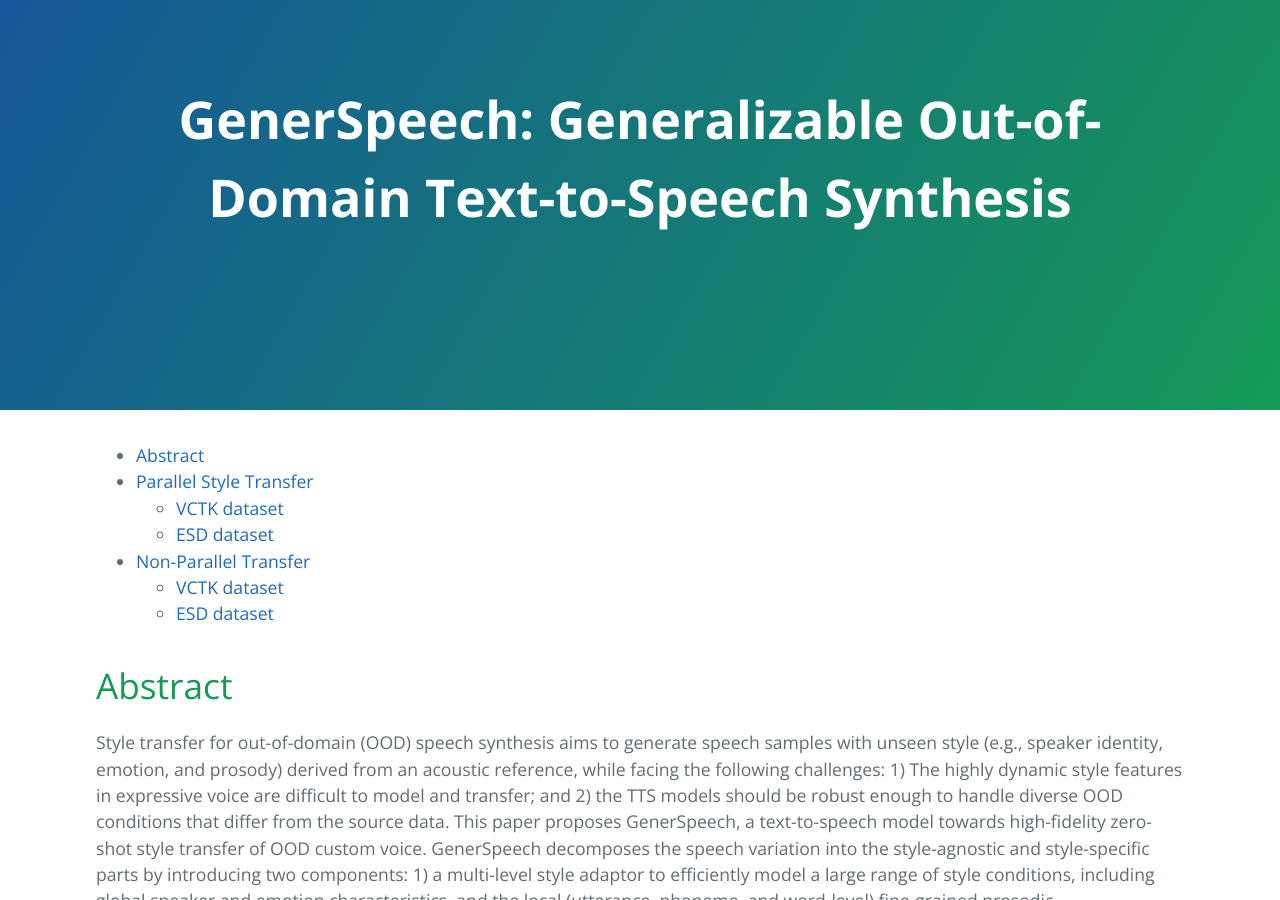
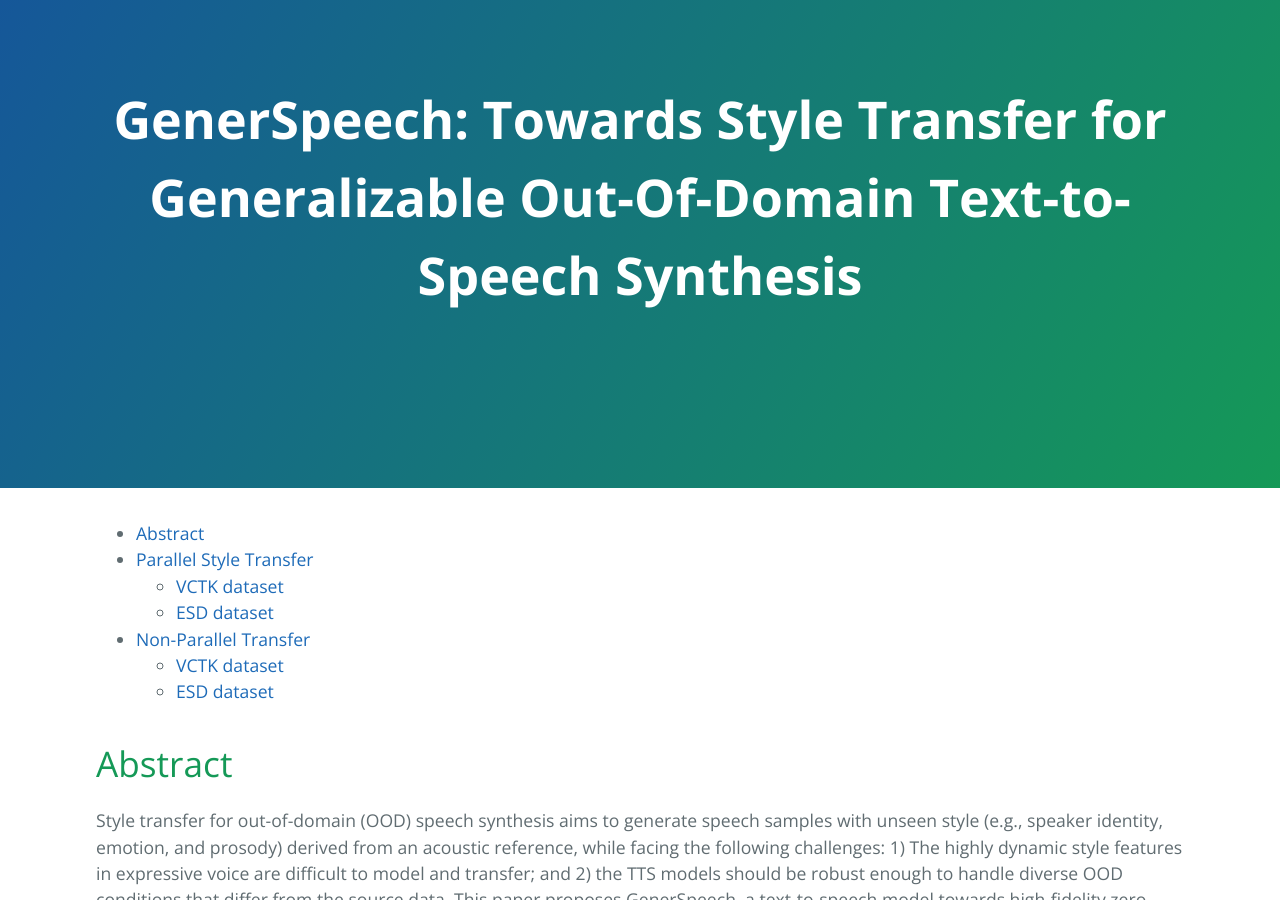
Before and after one commit to GenerSpeech/GenerSpeech.github.io, a Jekyll site: the page built from index.md, in a window 1280 px wide and 900 px high. Built offline with Jekyll 4.4.1, drawn with Linux system fonts in a browser that asks for light colours; our own code applies the rules of GitHub Pages for plain Markdown files; the repository's description, which GitHub fills in, is left out.

Commit message:
Update _config.yml

```diff
--- a/_config.yml
+++ b/_config.yml
@@ -3,4 +3,4 @@ layout: default
 markdown: kramdown
 kramdown:
   toc_levels: 1..2
-title: "GenerSpeech: Generalizable Out-of-Domain Text-to-Speech Synthesis"
+title: "GenerSpeech: Towards Style Transfer for Generalizable Out-Of-Domain Text-to-Speech Synthesis"
```
